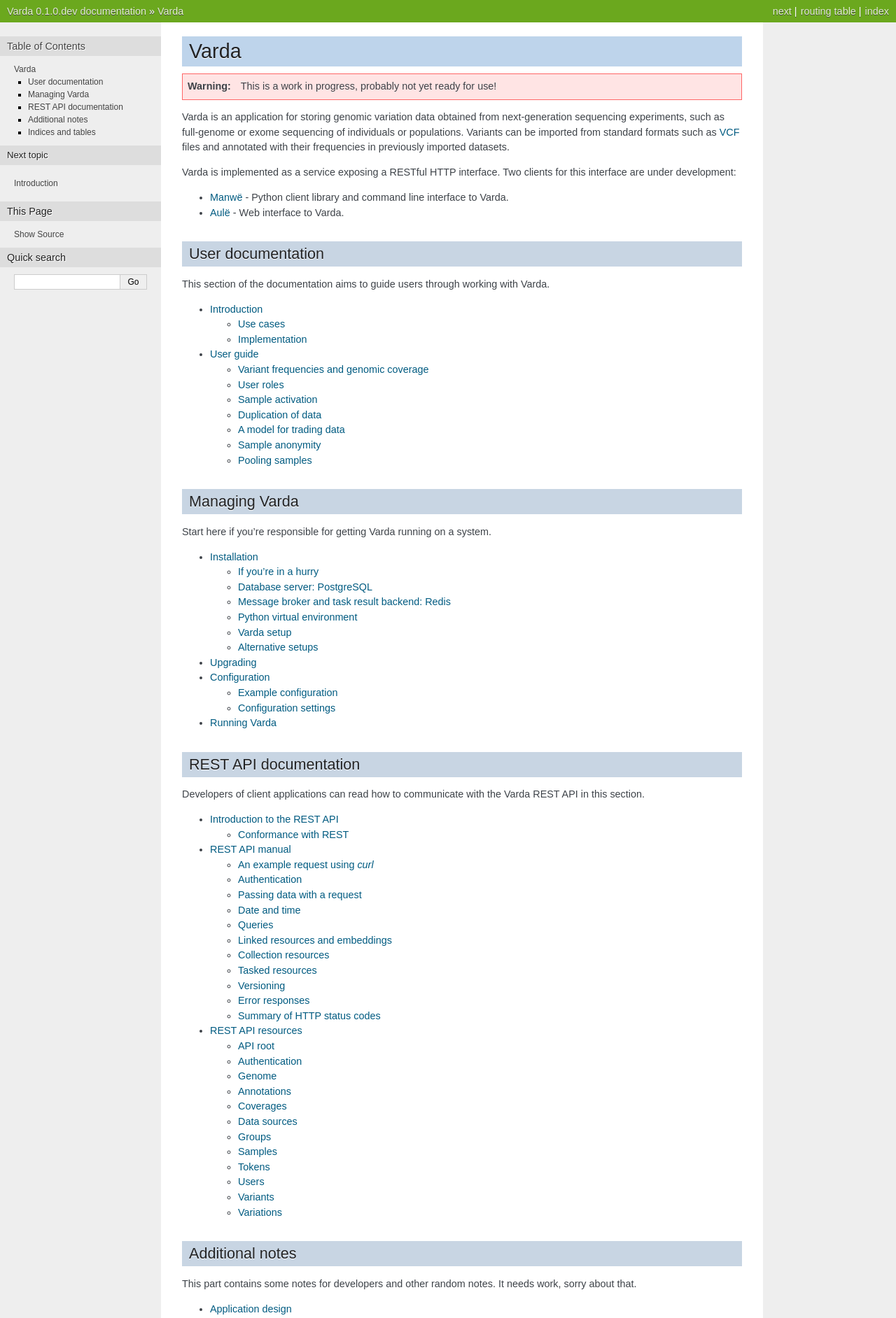
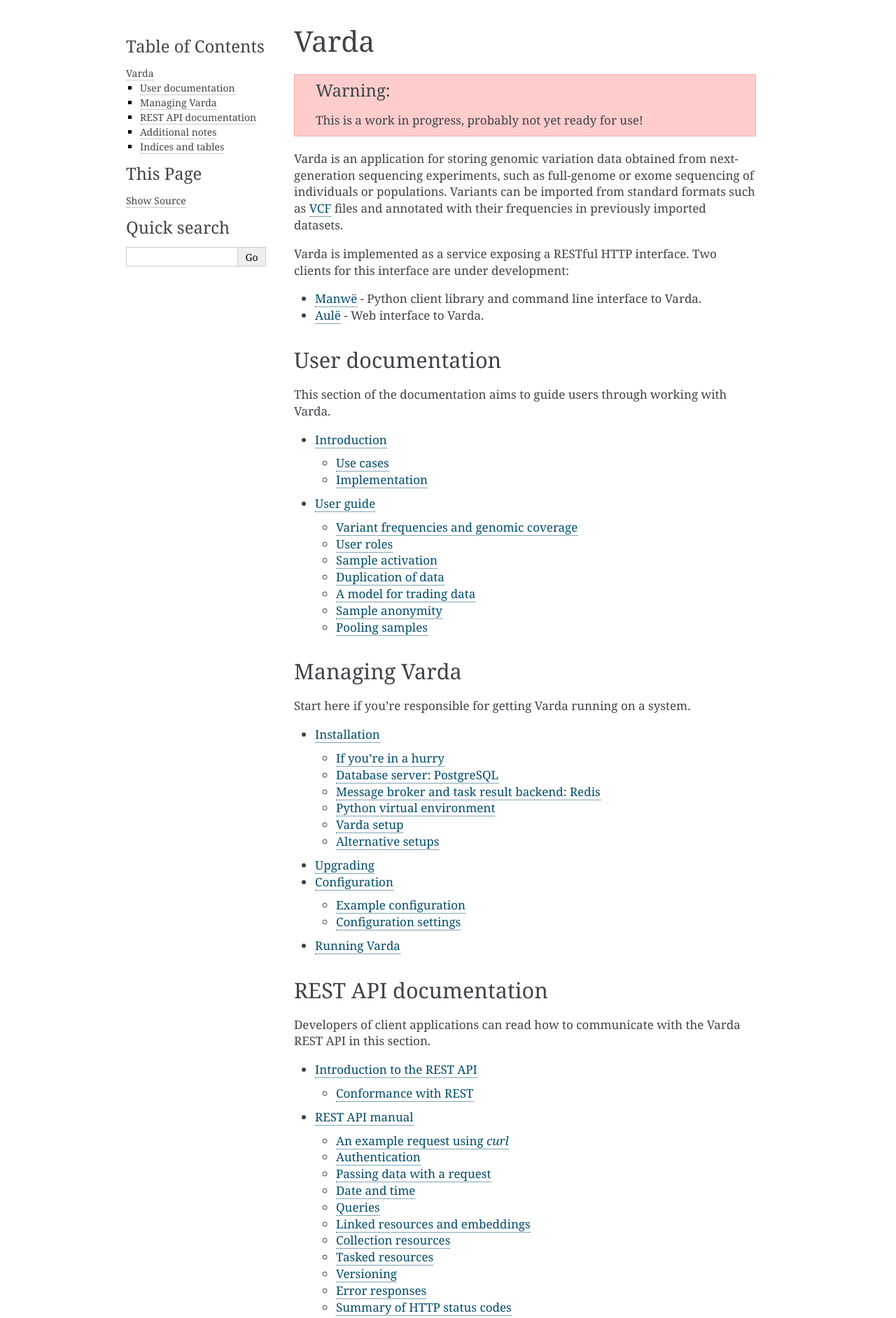
Before and after one commit to varda/varda, a Sphinx documentation site: the page built from doc/index.rst, in a window 1280 px wide. Shown: the top 1884 px of the page at 70% size. Built offline with Sphinx 7.4.7, drawn with Linux system fonts in a browser that asks for light colours; some of the changed text lies outside the part shown.

Commit message:
Update Sphinx to 1.3.1
Older Sphinx dependency caused the Read the Docs build to fail.

```diff
--- a/doc/conf.py
+++ b/doc/conf.py
@@ -124,7 +124,7 @@
 if on_rtd:
     html_theme = 'default'
 else:
-    html_theme = 'nature'
+    html_theme = 'alabaster'
 
 # Theme options are theme-specific and customize the look and feel of a theme
 # further.  For a list of options available for each theme, see the
--- a/requirements.txt
+++ b/requirements.txt
@@ -7,7 +7,7 @@
 nose==1.3.0
 psycopg2==2.6.1
 py-bcrypt==0.4
-Sphinx==1.2.2
+Sphinx==1.3.1
 pyfaidx==0.4.1
 sphinxcontrib-httpdomain==1.2.0
 Cerberus==0.1.0
```
